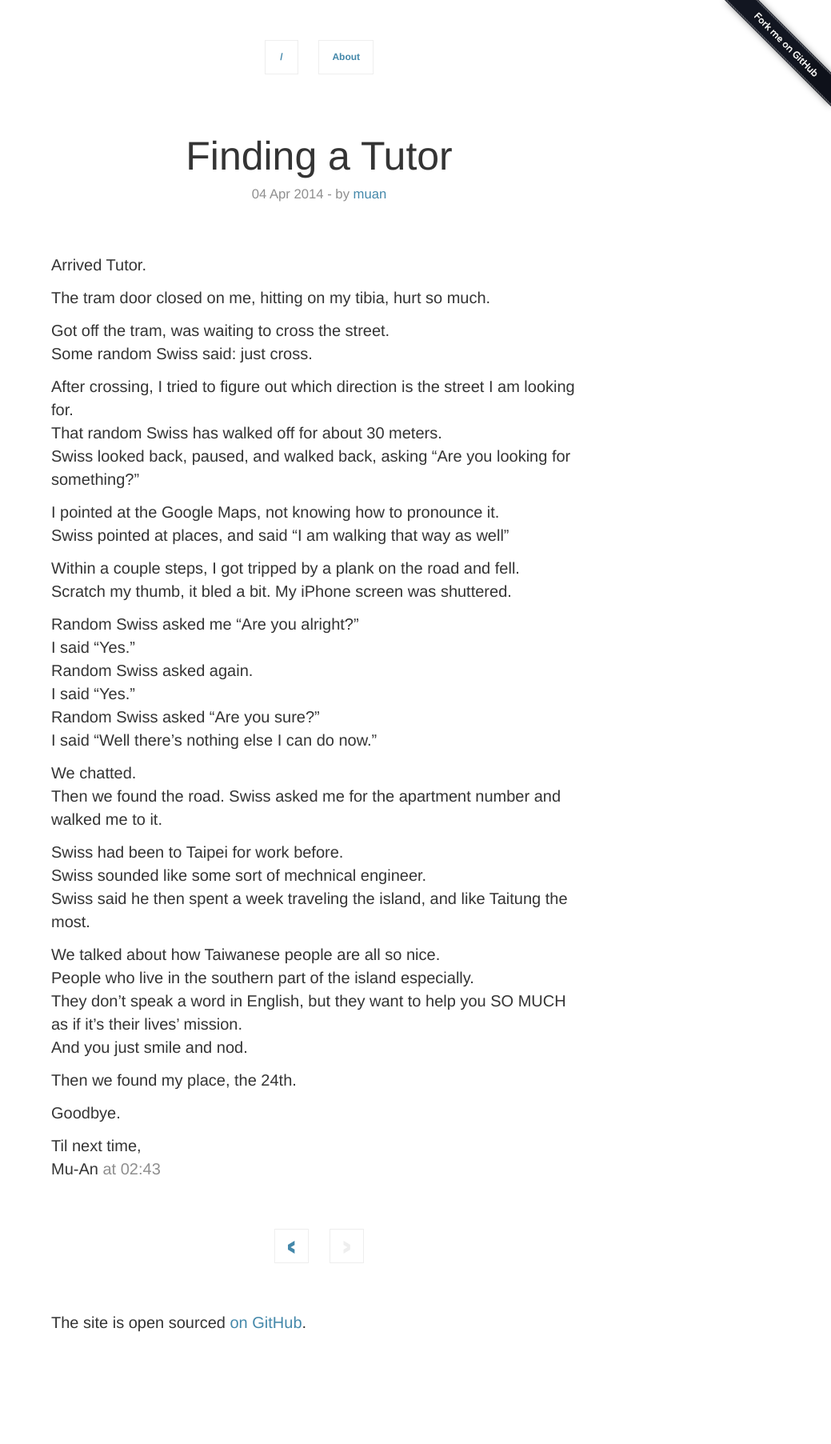
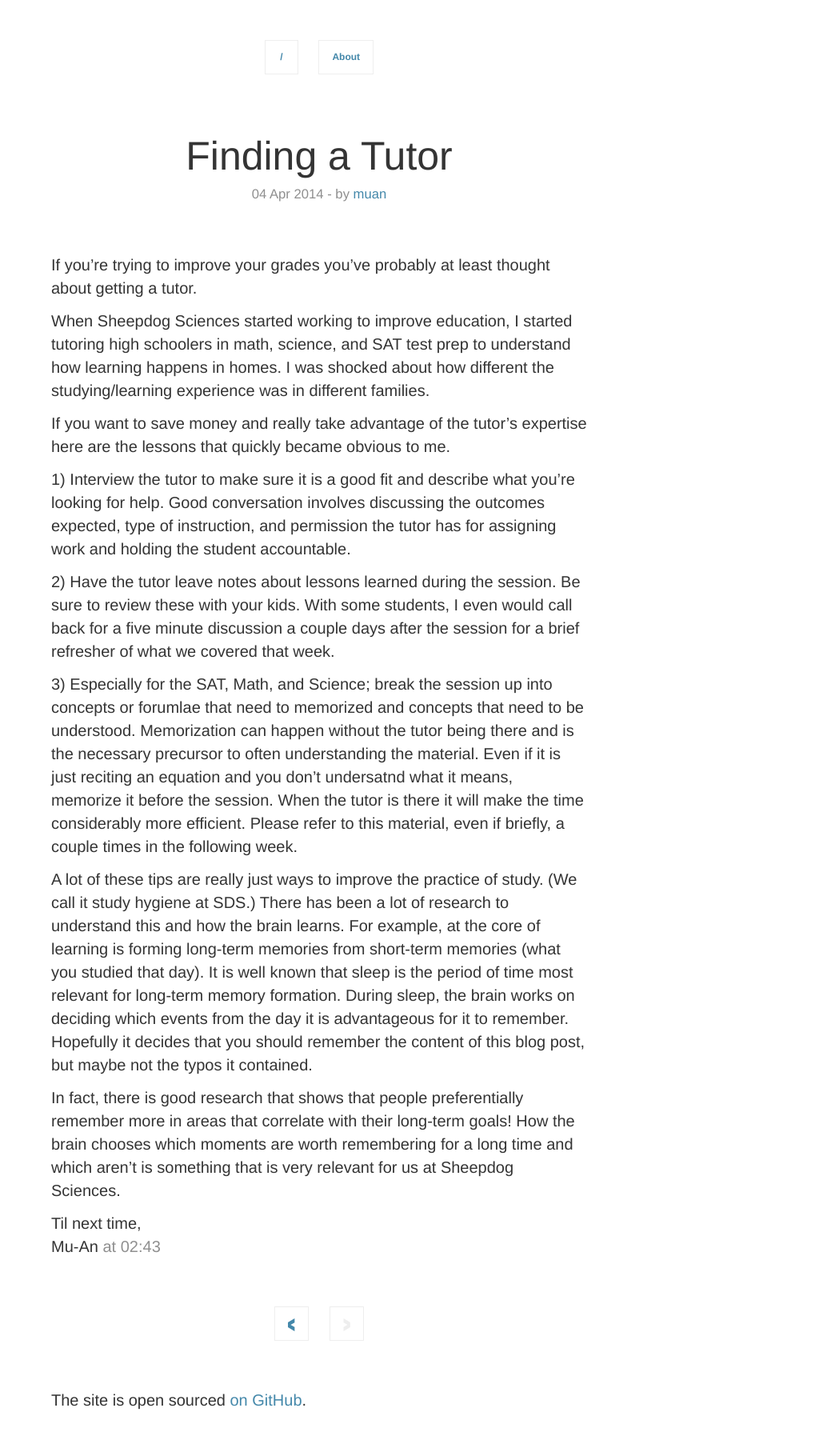
Before and after one commit to butterwick/Bivore.com, a Jekyll site: the page built from _posts/2014-04-4-finding-a-good-tutor.md, in a window 1280 px wide. Shown: the whole page at 80% size, without its empty margins (241-1280 px from the left). Built offline with Jekyll 4.4.1, drawn with Linux system fonts in a browser that asks for light colours; nearby versions of some CDN libraries; library files that are not in the unit come from our copies; Markdown is read by kramdown in place of the engine named in the settings; comment, search, counter and statistics services are not loaded; before the commit the page ends 1708 px from its top, so only the background shows below that.

Commit message:
Blog Text

```diff
--- a/_includes/header.html
+++ b/_includes/header.html
@@ -6,4 +6,3 @@
     About
   </a>
 </header>
-<a id="fork-me" class="fork-me" href="https://github.com/muan/muan.github.com"><img src="/images/fmog.png" alt="Fork me on GitHub"></a>
--- a/_posts/2014-04-4-finding-a-good-tutor.md
+++ b/_posts/2014-04-4-finding-a-good-tutor.md
@@ -5,42 +5,18 @@ date: 2014-04-04 01:43:50
 cover: /images/13082901.jpg
 ---
 
-Arrived Tutor.
+If you're trying to improve your grades you've probably at least thought about getting a tutor.
 
-The tram door closed on me, hitting on my tibia, hurt so much.
+When Sheepdog Sciences started working to improve education, I started tutoring high schoolers in math, science, and SAT test prep to understand how learning happens in homes. I was shocked about how different the studying/learning experience was in different families.
 
-Got off the tram, was waiting to cross the street.<br />
-Some random Swiss said: just cross.
+If you want to save money and really take advantage of the tutor's expertise here are the lessons that quickly became obvious to me.
 
-After crossing, I tried to figure out which direction is the street I am looking for.<br />
-That random Swiss has walked off for about 30 meters.<br />
-Swiss looked back, paused, and walked back, asking "Are you looking for something?"
+1) Interview the tutor to make sure it is a good fit and describe what you're looking for help. Good conversation involves discussing the outcomes expected, type of instruction, and permission the tutor has for assigning work and holding the student accountable.
 
-I pointed at the Google Maps, not knowing how to pronounce it.<br />
-Swiss pointed at places, and said "I am walking that way as well"
+2) Have the tutor leave notes about lessons learned during the session. Be sure to review these with your kids. With some students, I even would call back for a five minute discussion a couple days after the session for a brief refresher of what we covered that week.
 
-Within a couple steps, I got tripped by a plank on the road and fell.<br />
-Scratch my thumb, it bled a bit. My iPhone screen was shuttered.
+3) Especially for the SAT, Math, and Science; break the session up into concepts or forumlae that need to memorized and concepts that need to be understood. Memorization can happen without the tutor being there and is the necessary precursor to often understanding the material. Even if it is just reciting an equation and you don’t undersatnd what it means, memorize it before the session. When the tutor is there it will make the time considerably more efficient. Please refer to this material, even if briefly, a couple times in the following week.
 
-Random Swiss asked me "Are you alright?"<br />
-I said "Yes."<br />
-Random Swiss asked again.<br />
-I said "Yes."<br />
-Random Swiss asked "Are you sure?"<br />
-I said "Well there's nothing else I can do now."
+A lot of these tips are really just ways to improve the practice of study. (We call it study hygiene at SDS.) There has been a lot of research to understand this and how the brain learns. For example, at the core of learning is forming long-term memories from short-term memories (what you studied that day). It is well known that sleep is the period of time most relevant for long-term memory formation. During sleep, the brain works on deciding which events from the day it is advantageous for it to remember. Hopefully it decides that you should remember the content of this blog post, but maybe not the typos it contained.
 
-We chatted. <br />
-Then we found the road. Swiss asked me for the apartment number and walked me to it.
-
-Swiss had been to Taipei for work before.<br />
-Swiss sounded like some sort of mechnical engineer.<br />
-Swiss said he then spent a week traveling the island, and like Taitung the most.<br />
-
-We talked about how Taiwanese people are all so nice.<br />
-People who live in the southern part of the island especially.<br />
-They don't speak a word in English, but they want to help you SO MUCH as if it's their lives' mission.<br />
-And you just smile and nod.
-
-Then we found my place, the 24th.
-
-Goodbye.
+In fact, there is good research that shows that people preferentially remember more in areas that correlate with their long-term goals! How the brain chooses which moments are worth remembering for a long time and which aren’t is something that is very relevant for us at Sheepdog Sciences.
```
Also changed, not shown: _posts/2014-03-12-hippocampus.md (+3 -37 lines), _posts/2014-03-13-how-much-sleep-do-i-need.md (+5 -36 lines).
